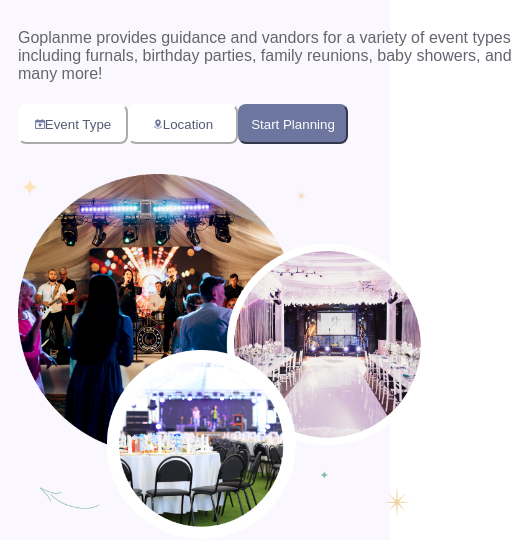
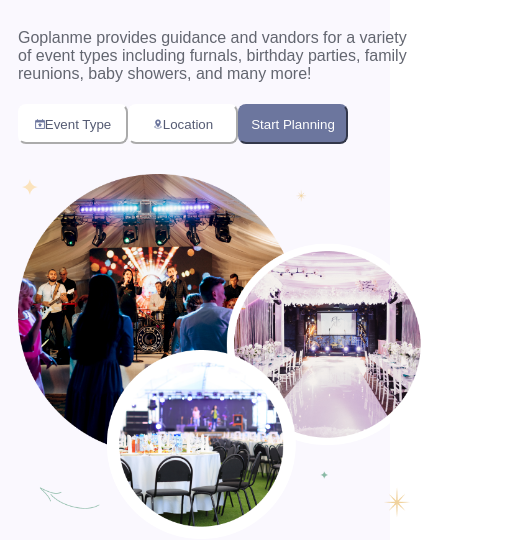
Before and after one commit to abdullahparacha123/Goplanme, a plain HTML site: page index.html in a window 390 px wide. Shown: the part 250-790 px from the top of the page, 518 px wide, since content can reach past the window. Drawn offline with Linux system fonts and the light colour scheme.

Commit message:
feat: changes complete

```diff
--- a/index.css
+++ b/index.css
@@ -422,6 +422,7 @@ body{
     }
     .para1{
         margin-left: 18px;
+        width: 390px;
     }
     .img4{
         width: 410px;
```
